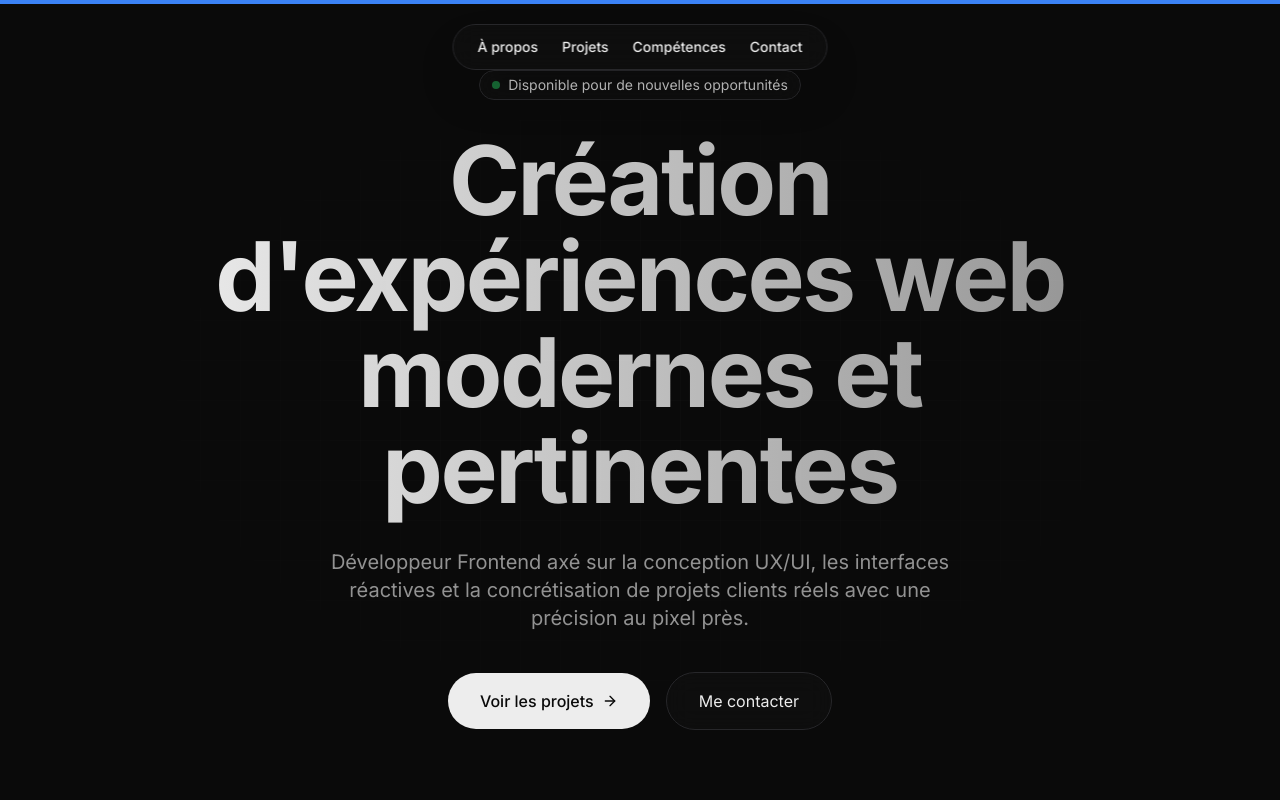
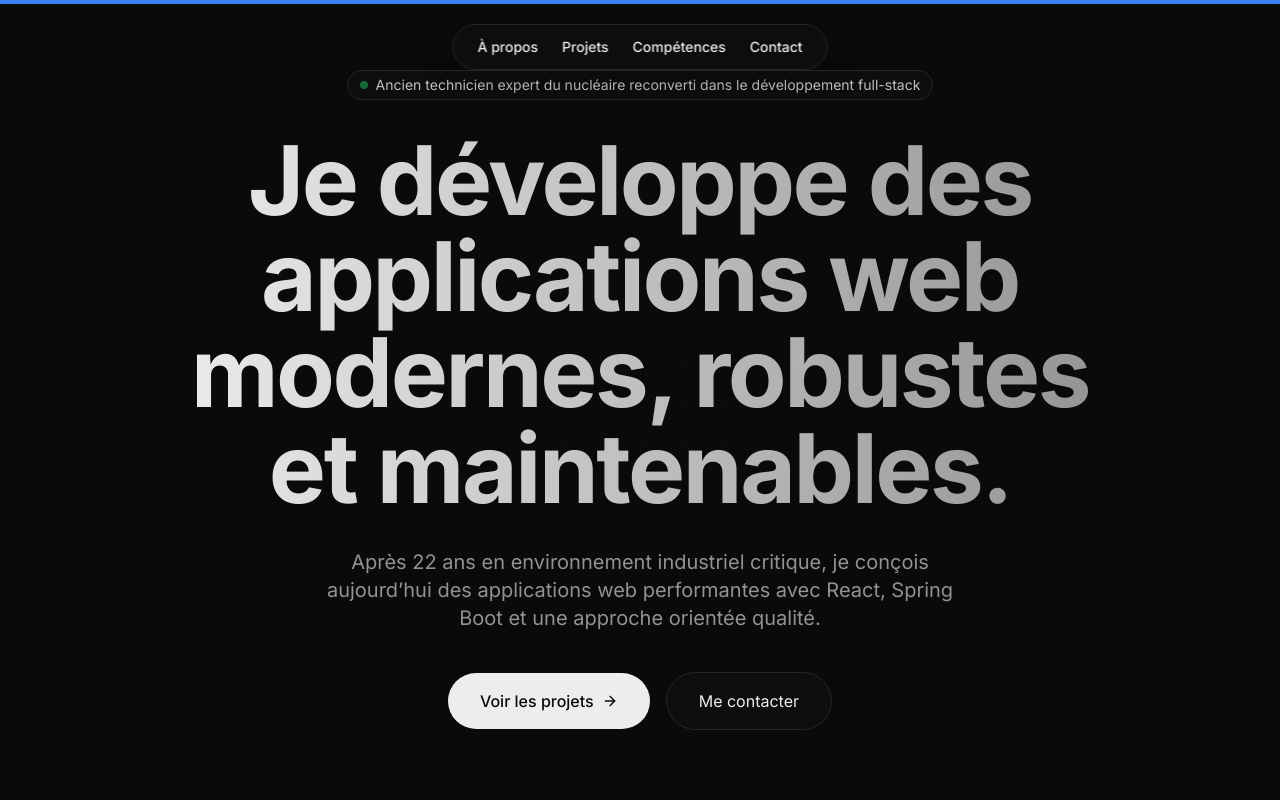
Before and after one commit to j-sicard/portfolio-full-stack, a React (Vite) app: page / in a window 1280 px wide. Shown: the top 800 px of the page. Built offline with nearby package versions, Linux system fonts and the light colour scheme.

Commit message:
upgrade hero

```diff
--- a/src/components/sections/Hero.jsx
+++ b/src/components/sections/Hero.jsx
@@ -15,7 +15,7 @@ export default function Hero() {
           className="inline-flex items-center gap-2 px-3 py-1 rounded-full glass text-sm text-foreground/80 mb-8"
         >
           <span className="w-2 h-2 rounded-full bg-green-500 animate-pulse" />
-          Disponible pour de nouvelles opportunités
+          Ancien technicien expert du nucléaire reconverti dans le développement full-stack
         </motion.div>
 
         <motion.h1
@@ -24,7 +24,7 @@ export default function Hero() {
           transition={{ duration: 0.8, delay: 0.2, ease: [0.22, 1, 0.36, 1] }}
           className="text-5xl md:text-7xl lg:text-8xl font-bold tracking-tight mb-6 text-gradient pb-2"
         >
-          Création d'expériences web<br /> modernes et pertinentes
+          Je développe des applications web modernes, robustes et maintenables.
         </motion.h1>
 
         <motion.p
@@ -33,7 +33,9 @@ export default function Hero() {
           transition={{ duration: 0.8, delay: 0.3, ease: [0.22, 1, 0.36, 1] }}
           className="text-lg md:text-xl text-foreground/60 max-w-2xl mx-auto mb-10"
         >
-          Développeur Frontend axé sur la conception UX/UI, les interfaces réactives et la concrétisation de projets clients réels avec une précision au pixel près.
+          Après 22 ans en environnement industriel critique,
+je conçois aujourd’hui des applications web performantes
+avec React, Spring Boot et une approche orientée qualité.
         </motion.p>
 
         <motion.div
```
